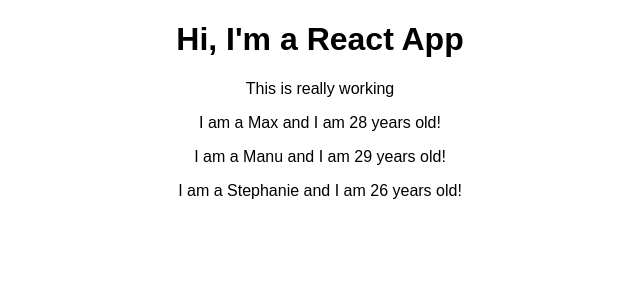
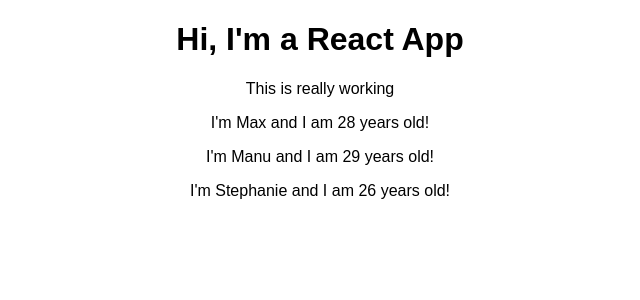
Before and after one commit to benjaminsinaiko/complete-react16, a React (Create React App) app in the folder react-complete-guide/: page / in a window 1280 px wide. Shown: the top 300 px of the page, without its empty margins (320-960 px from the left). Built offline with nearby package versions, Linux system fonts and the light colour scheme.

Commit message:
Add eslintrc file to project

```diff
--- a/react-complete-guide/package.json
+++ b/react-complete-guide/package.json
@@ -15,6 +15,7 @@
   },
   "devDependencies": {
     "babel-cli": "^6.26.0",
-    "eslint-plugin-react": "^7.8.2"
+    "eslint": "^4.19.1",
+    "eslint-plugin-react": "^7.9.1"
   }
 }
--- a/react-complete-guide/src/Person/Person.js
+++ b/react-complete-guide/src/Person/Person.js
@@ -1,7 +1,7 @@
 import React from 'react';
 
 const person = (props) => {
-  return <p>I am a {props.name} and I am {props.age} years old!</p>;
+  return <p>I'm {props.name} and I am {props.age} years old!</p>;
 };
 
 export default person;
```
Also changed, not shown: react-complete-guide/.eslintrc.js (added), 1 other file (tests, documents, lock files or other folders).
